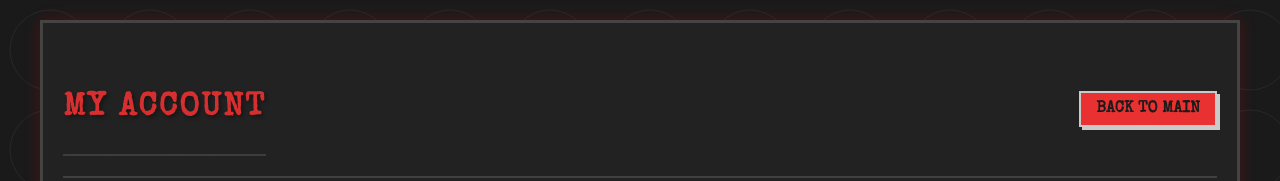
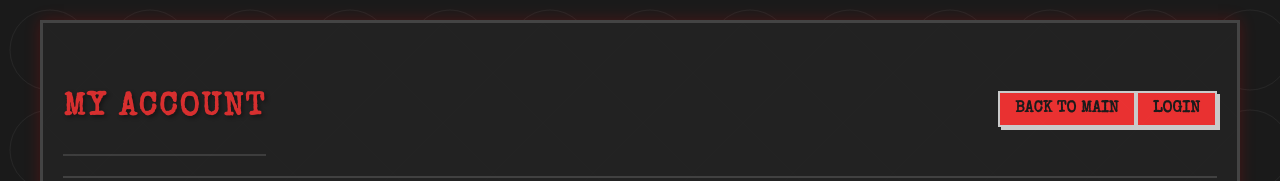
Before and after one commit to yupasik/grunge-football, a React (Create React App) app in the folder react_frontend/: page /account in a window 1280 px wide. Shown: the top 181 px of the page. Built offline with nearby package versions, Linux system fonts and the light colour scheme; no server answers.

Commit message:
experimental

```diff
--- a/react_frontend/src/components/Account.js
+++ b/react_frontend/src/components/Account.js
@@ -2,6 +2,7 @@ import React, { useState, useEffect } from 'react';
 import axios from 'axios';
 import { format, parseISO, addHours, isBefore, compareAsc } from 'date-fns';
 import './Account.css';
+import {Link} from "react-router-dom";
 
 const MOSCOW_TIMEZONE_OFFSET = 3; // Moscow is UTC+3
 const API_URL = '/api';
@@ -306,6 +307,7 @@ const Account = () => {
           <h1>MY ACCOUNT</h1>
           <div>
             <a href="/" className="back-button">BACK TO MAIN</a>
+            <a href="/" className="back-button">LOGIN</a>
             {profile.is_admin && <a href="/dashboard" className="admin-button">ADMIN</a>}
           </div>
         </div>
--- a/react_frontend/src/components/Home.css
+++ b/react_frontend/src/components/Home.css
@@ -341,7 +341,7 @@ h3 {
   }
 
   .account-button .login-button {
-    margin-top: 10px;
+    margin-top: 20px;
     align-self: flex-end;
   }
 
--- a/react_frontend/src/components/Home.js
+++ b/react_frontend/src/components/Home.js
@@ -233,7 +233,7 @@ function Home() {
                 {isAuthenticated ? (
                     <Link to="/account" className="account-button">MY ACCOUNT</Link>
                 ) : (
-                    <Link to="/signin" className="account-button">LOGIN</Link>
+                    <Link to="/signin" className="login-button">LOGIN</Link>
                 )}
             </div>
 
```
